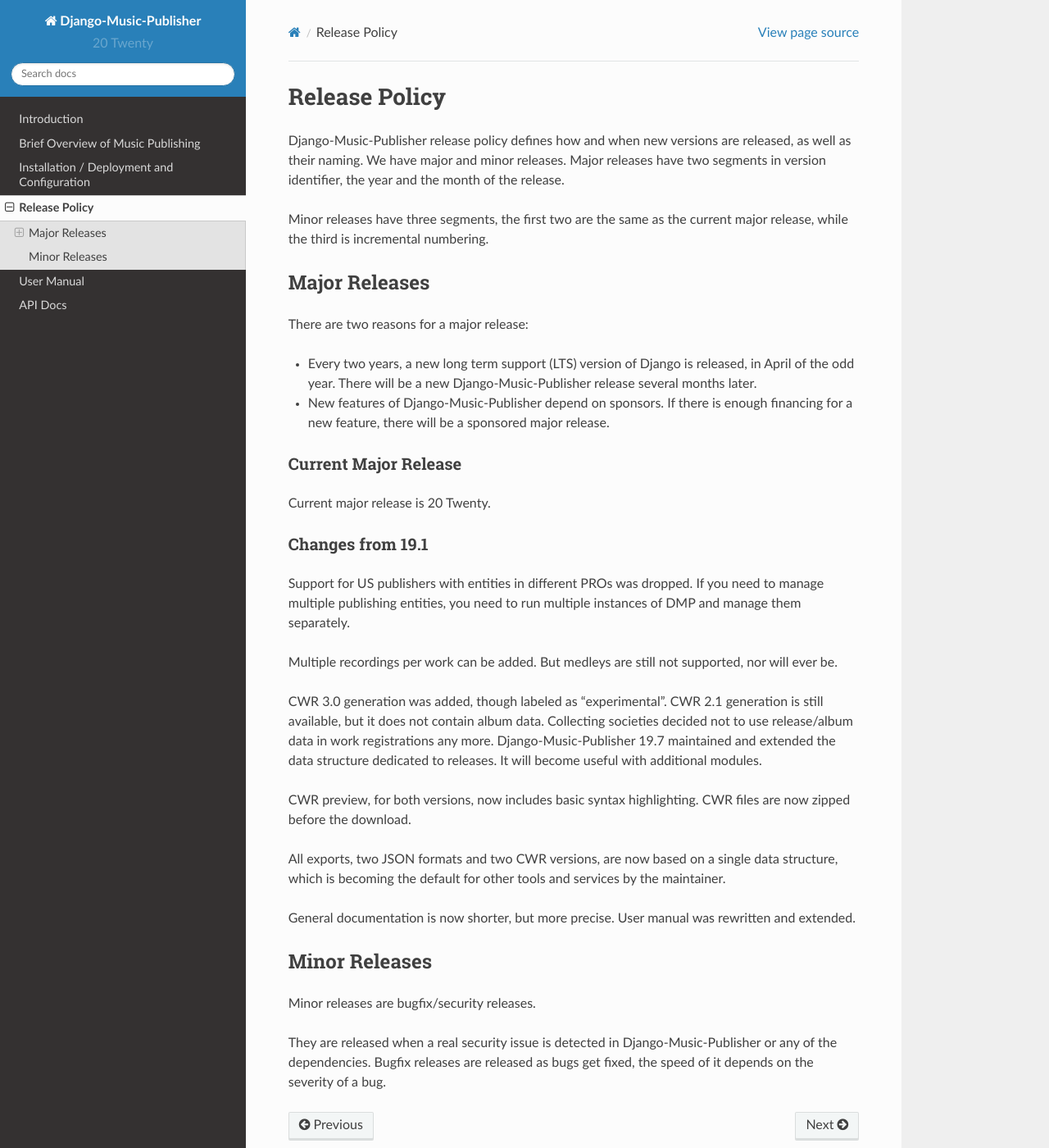
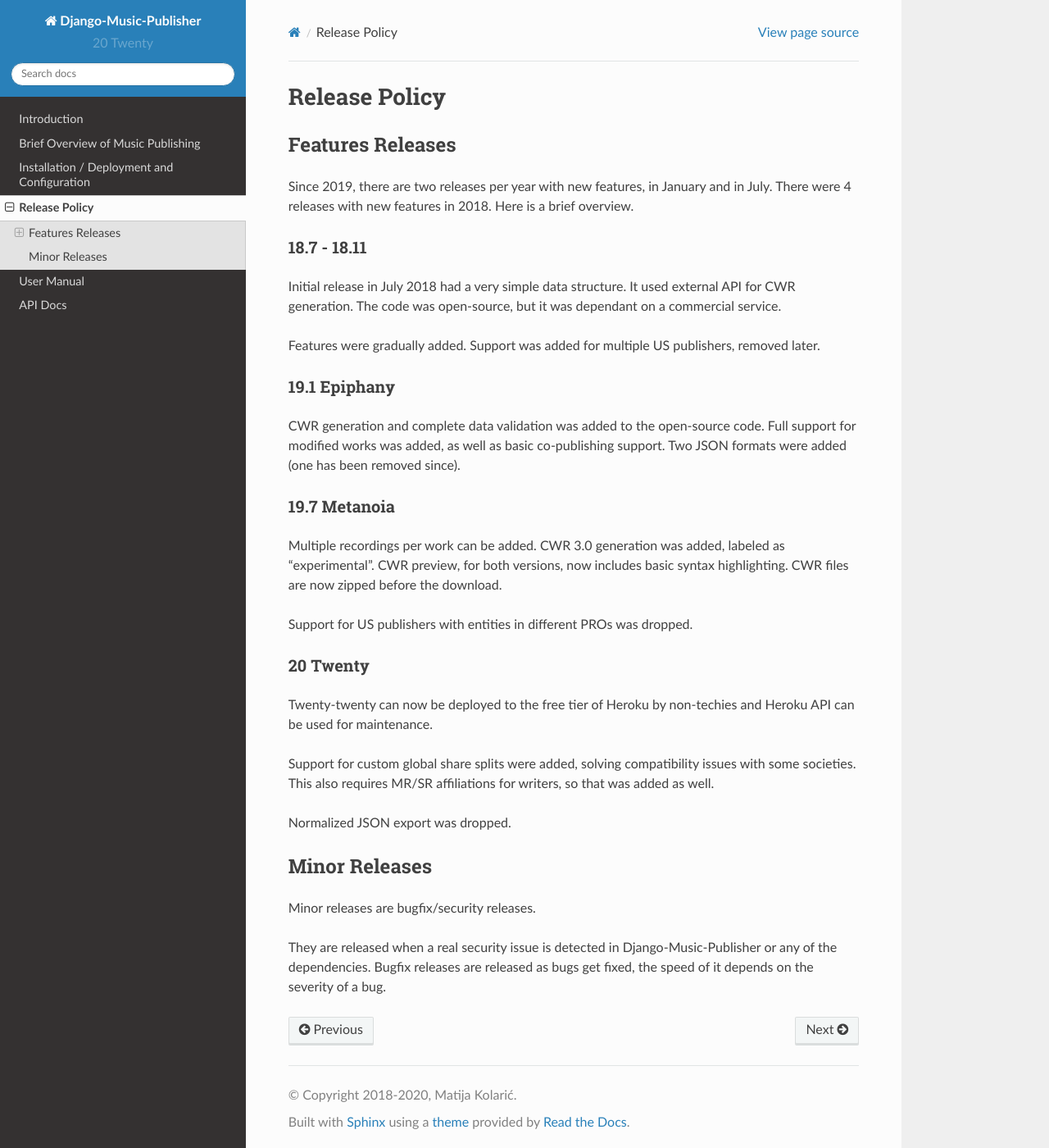
Before and after one commit to matijakolaric-com/django-music-publisher, a Sphinx documentation site: the page built from docs/releases.rst, in a window 1280 px wide and 1400 px high. Shown: the whole window at 82% size. Built offline with Sphinx 7.4.7 and the Read the Docs theme 2.0.0, drawn with Linux system fonts in a browser that asks for light colours.

Commit message:
releases documentation simplified

```diff
--- a/docs/releases.rst
+++ b/docs/releases.rst
@@ -1,38 +1,45 @@
 Release Policy
 ##############
 
-Django-Music-Publisher release policy defines how and when new versions are released, as well as their naming. We have major and minor releases. Major releases have two segments in version identifier, the year and the month of the release.
+Features Releases
+=================
 
-Minor releases have three segments, the first two are the same as the current major release, while the third is incremental numbering.
+Since 2019, there are two releases per year with new features, in January and in July.
+There were 4 releases with new features in 2018. Here is a brief overview.
 
-Major Releases
-==============
+18.7 - 18.11
+------------
 
-There are two reasons for a major release:
+Initial release in July 2018 had a very simple data structure. It used external API
+for CWR generation. The code was open-source, but it was dependant on a commercial service.
 
-* Every two years, a new long term support (LTS) version of Django is released, in April of the odd year. There will be a new Django-Music-Publisher release several months later.
+Features were gradually added. Support was added for multiple US publishers, removed later.
 
-* New features of Django-Music-Publisher depend on sponsors. If there is enough financing for a new feature, there will be a sponsored major release.
+19.1 Epiphany
+-------------
 
-Current Major Release
-+++++++++++++++++++++
+CWR generation and complete data validation was added to the open-source code. Full support for
+modified works was added, as well as basic co-publishing support.
+Two JSON formats were added (one has been removed since).
 
-Current major release is |version|.
+19.7 Metanoia
+-------------
 
-Changes from 19.1
-+++++++++++++++++++++++
-
-Support for US publishers with entities in different PROs was dropped. If you need to manage multiple publishing entities, you need to run multiple instances of DMP and manage them separately.
-
-Multiple recordings per work can be added. But medleys are still not supported, nor will ever be.
-
-CWR 3.0 generation was added, though labeled as "experimental". CWR 2.1 generation is still available, but it does not contain album data. Collecting societies decided not to use release/album data in work registrations any more. Django-Music-Publisher 19.7 maintained and extended the data structure dedicated to releases. It will become useful with additional modules.
-
+Multiple recordings per work can be added. CWR 3.0 generation was added, labeled as "experimental".
 CWR preview, for both versions, now includes basic syntax highlighting. CWR files are now zipped before the download.
 
-All exports, two JSON formats and two CWR versions, are now based on a single data structure, which is becoming the default for other tools and services by the maintainer.
+Support for US publishers with entities in different PROs was dropped.
 
-General documentation is now shorter, but more precise. User manual was rewritten and extended.
+20 Twenty
+---------
+
+Twenty-twenty can now be deployed to the free tier of Heroku by non-techies and Heroku API
+can be used for maintenance.
+
+Support for custom global share splits were added, solving compatibility issues with some societies.
+This also requires MR/SR affiliations for writers, so that was added as well.
+
+Normalized JSON export was dropped.
 
 Minor Releases
 ==============
```
Also changed, not shown: 1 other file.
